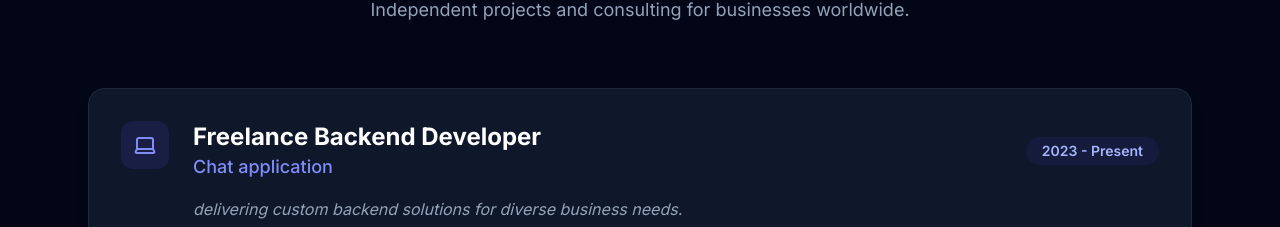
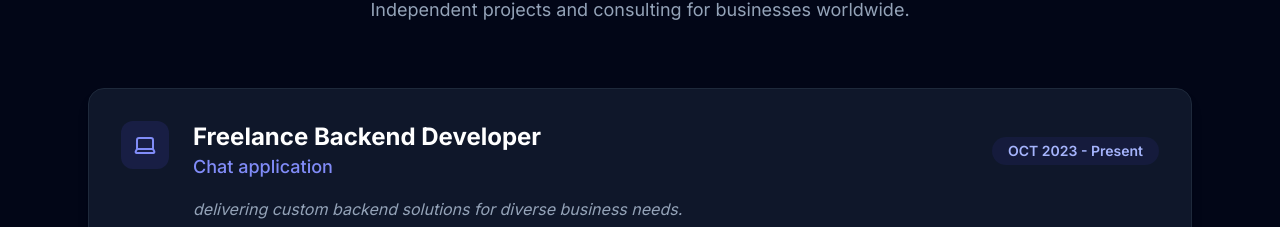
Before and after one commit to shashivardhan-dev/portfolio, a React (Vite) app: page / in a window 1280 px wide. Shown: the part 5131-5358 px from the top of the page. Built offline with nearby package versions, Linux system fonts and the light colour scheme.

Commit message:
change in dates

```diff
--- a/src/components/Freelance.tsx
+++ b/src/components/Freelance.tsx
@@ -5,7 +5,7 @@ const freelanceWork = [
   {
     role: "Freelance Backend Developer",
     client: "Chat application",
-    period: "2023 - Present",
+    period: "OCT 2023 - Present",
     description: " delivering custom backend solutions for diverse business needs.",
     achievements: [
       "Built and maintained a chat application using Node.js.",
```
